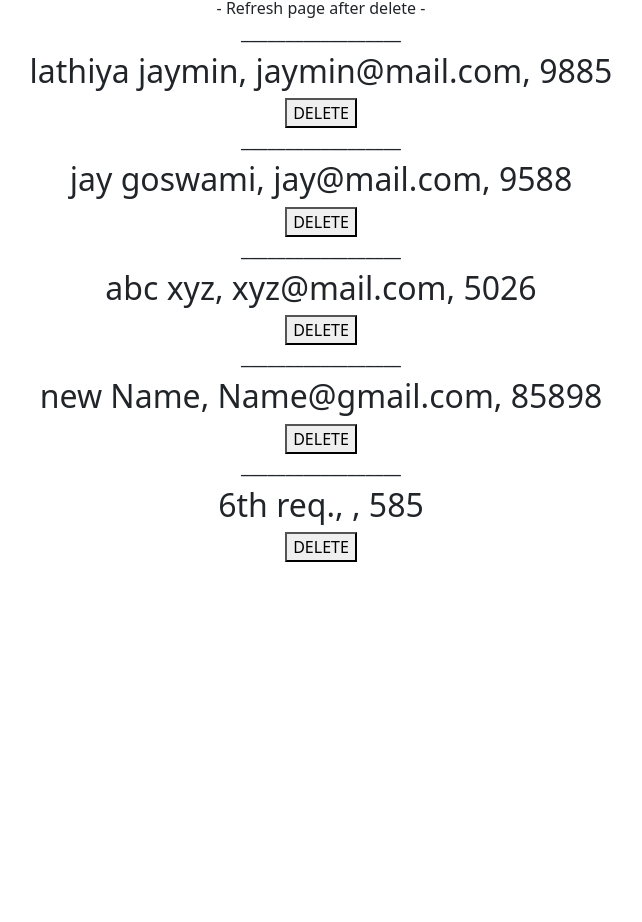
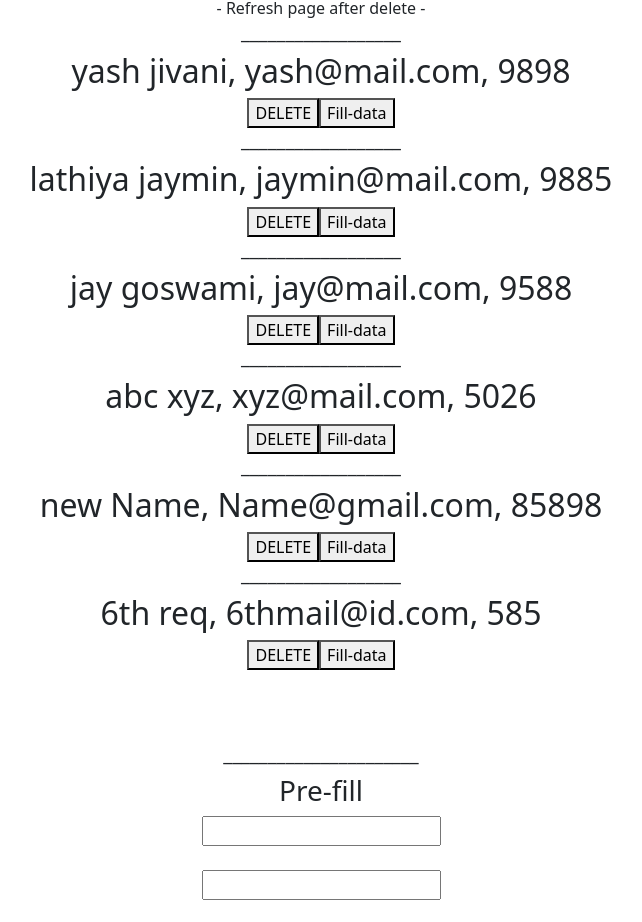
Before and after one commit to yash-jivani/Learn-React-CS, a React (Create React App) app: page / in a window 1280 px wide. Shown: the part 60-982 px from the top of the page, without its empty margins (319-961 px from the left). Before the commit the page ends 800 px from the top, so only its background shows below. Built offline with nearby package versions, Linux system fonts and the light colour scheme; data requests are answered from the project's data file.

Commit message:
Pre-fill Data

```diff
--- a/db.json
+++ b/db.json
@@ -1,5 +1,12 @@
 {
   "users": [
+    {
+      "id": 1,
+      "userId": 1,
+      "name": "yash jivani",
+      "email": "yash@mail.com",
+      "number": 9898
+    },
     {
       "id": 2,
       "userId": 2,
@@ -30,7 +37,8 @@
     },
     {
       "number": 585,
-      "name": "6th req.",
+      "name": "6th req",
+      "email" :"6thmail@id.com",
       "id": 6
     }
   ]
--- a/src/App.js
+++ b/src/App.js
@@ -4,13 +4,17 @@ export default function App() {
 
   const [dataArr, setDataArr] = useState([])
 
+  const [name, setName] = useState("")
+  const [email, setEmail] = useState("")
+  const [number, setNumber] = useState("")
+
   useEffect(() => {
     getUsers()
-    }, [])
+  }, [])
 
-    function getUsers(){
+  function getUsers() {
 
-      let URL = `http://localhost:5000/users`;
+    let URL = `http://localhost:5000/users`;
     fetch(URL)
       .then((response) => { return response.json() })
       .then((data) => { setDataArr(data) })
@@ -21,11 +25,19 @@ export default function App() {
   const deleteUser = (id) => {
     URL = `http://localhost:5000/users/${id}`
     alert(id)
-    fetch(URL,{
-      method:"DELETE"
+    fetch(URL, {
+      method: "DELETE"
     })
     getUsers()
+  }
 
+  const selectUser = (id) => {
+    // array 0 se start hota hai aur id 1 se start hota hai iss liye
+    let idMain = id-1;
+    // console.log(dataArr[idMain])
+    setName(dataArr[idMain].name)
+    setEmail(dataArr[idMain].email)
+    setNumber(dataArr[idMain].number)
   }
 
   return (
@@ -39,11 +51,21 @@ export default function App() {
             <div key={i}>
               <h5>__________________</h5>
               <h2>{user.name}, {user.email}, {user.number}</h2>
-              <button onClick={()=>{deleteUser(user.id)}}>DELETE</button>
+              <button onClick={() => { deleteUser(user.id) }}>DELETE</button>
+              <button onClick={() => { selectUser(user.id) }}>Fill-data</button>
             </div>
           )
         })
       }
+        <br /><br /><br />
+      <div>
+        <h5>______________________</h5>
+        <h3>Pre-fill</h3>
+        <input type="text" value={name} onChange={(e)=>{setName(e.target.value)}}/> <br /> <br />
+        <input type="text" value={email} onChange={(e)=>{setEmail(e.target.value)}}/> <br /> <br />
+        <input type="text" value={number} onChange={(e)=>{setNumber(e.target.value)}}/> <br /> <br />
+        <button>Update-User</button>
+      </div>
 
     </div>
   )
```
